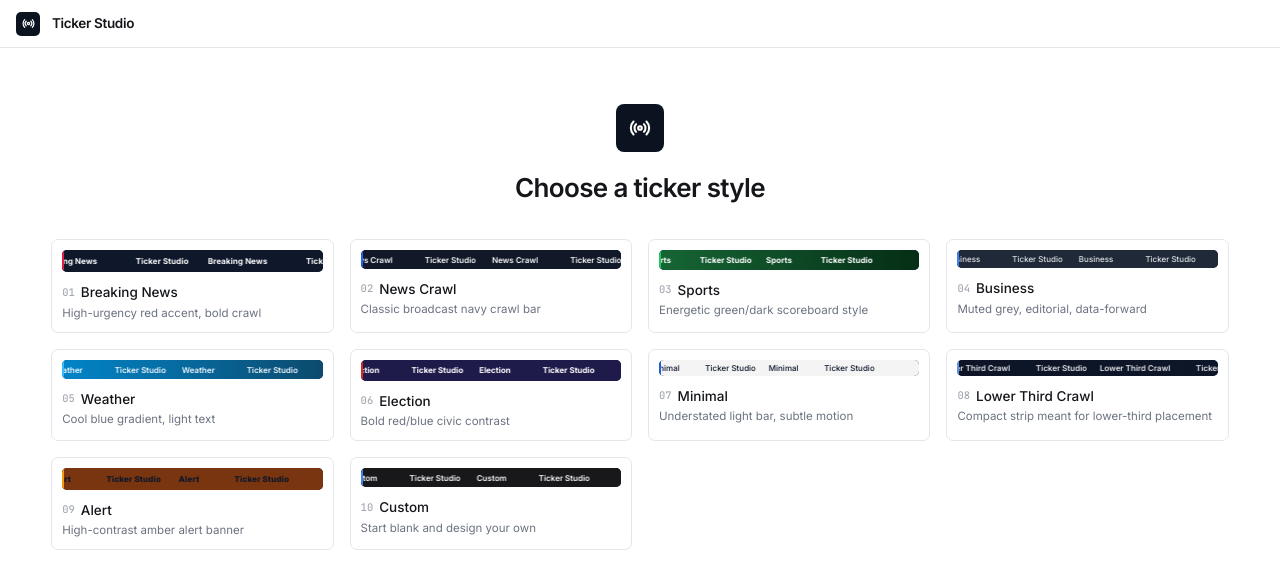
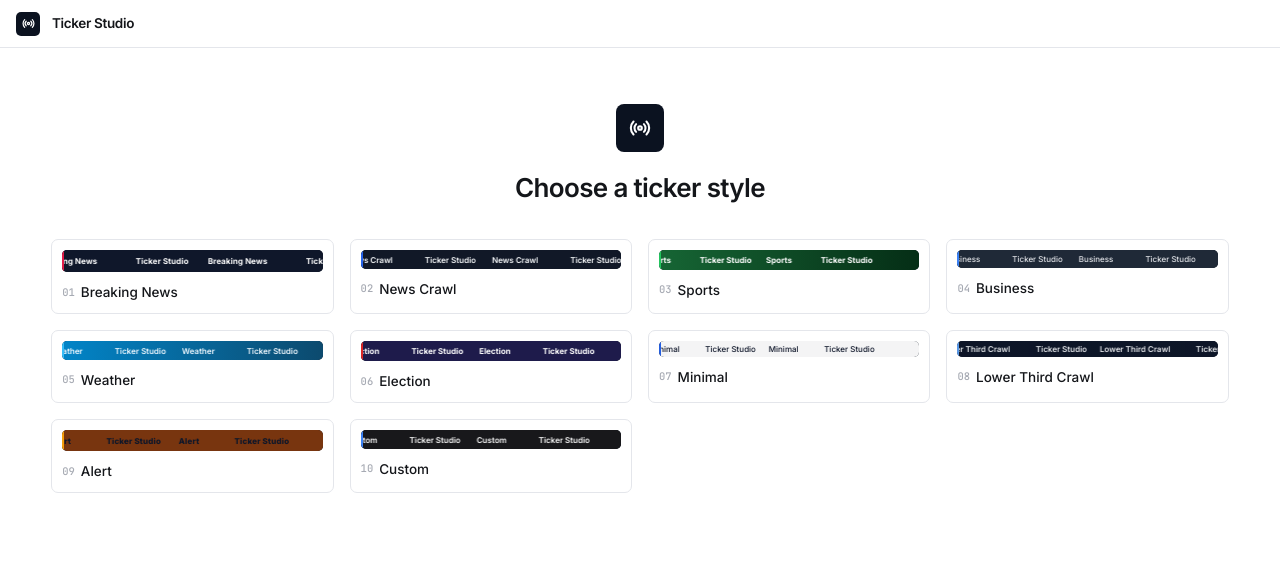
Before and after one commit to diyaseth-2409/ticker-studio-deploy, a React (Vite) app: page / in a window 1280 px wide. Shown: the top 588 px of the page. Built offline with nearby package versions, Linux system fonts and the light colour scheme.

Commit message:
Remove per-card description in onboarding listicle
Cards now show only the numbered name under the preview — description
text competed with the ticker preview for attention.

```diff
--- a/src/components/canvas/StartListicle.tsx
+++ b/src/components/canvas/StartListicle.tsx
@@ -56,17 +56,14 @@ export function StartListicle() {
               <div className="mb-2.5 w-full overflow-hidden rounded-[5px] bg-navy-900">
                 <TickerRender ticker={preview} scale={0.4} />
               </div>
-              <div className="flex items-start justify-between gap-2">
-                <div className="min-w-0">
-                  <p className="flex items-center gap-1.5 text-[13.5px] font-medium text-studio-ink">
-                    <span className="font-mono text-[10.5px] text-studio-muted/60">{String(i + 1).padStart(2, '0')}</span>
-                    {p.label}
-                  </p>
-                  <p className="mt-0.5 truncate text-[11.5px] text-studio-muted">{p.description}</p>
-                </div>
+              <div className="flex items-center justify-between gap-2">
+                <p className="flex items-center gap-1.5 text-[13.5px] font-medium text-studio-ink">
+                  <span className="font-mono text-[10.5px] text-studio-muted/60">{String(i + 1).padStart(2, '0')}</span>
+                  {p.label}
+                </p>
                 <ArrowRight
                   size={13}
-                  className="mt-0.5 shrink-0 text-studio-muted/0 transition-colors group-hover:text-accent-600"
+                  className="shrink-0 text-studio-muted/0 transition-colors group-hover:text-accent-600"
                 />
               </div>
             </button>
```
